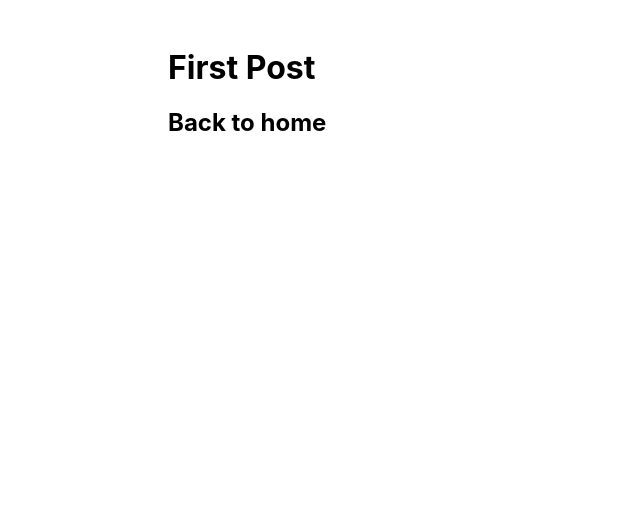
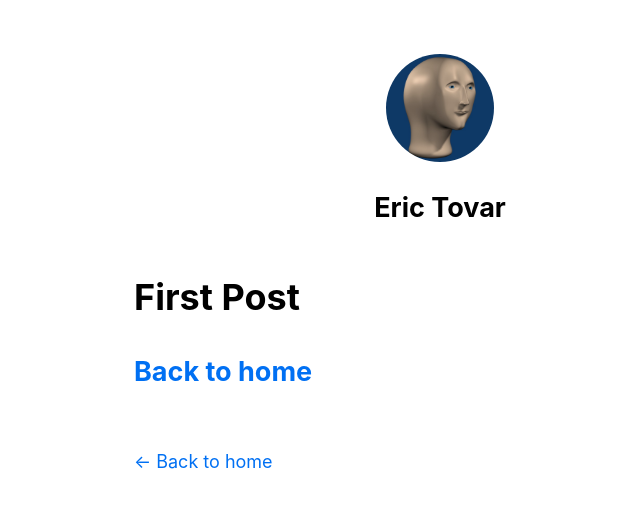
Before and after one commit to code-v1/next_js_test, a Next.js app: page /posts/first-post in a window 1280 px wide. Shown: the top 508 px of the page, without its empty margins (200-840 px from the left). Built offline with nearby package versions, Linux system fonts and the light colour scheme.

Commit message:
css styles and website start

```diff
--- a/pages/_app.js
+++ b/pages/_app.js
@@ -1,7 +1,9 @@
-import '../styles/globals.css'
+import '../styles/globals.css';
+
 
 function MyApp({ Component, pageProps }) {
   return <Component {...pageProps} />
 }
 
+
 export default MyApp
--- a/pages/components/layout.js
+++ b/pages/components/layout.js
@@ -1,6 +1,73 @@
-import styles from './layout.module.css'
+import Head from 'next/head';
+import Image from 'next/image';
+import styles from './layout.module.css';
+import utilStyles from '/styles/utils.module.css';
+import Link from 'next/link';
 
+const name = 'Eric Tovar';
+export const siteTitle = 'Next.js Sample Website';
 
-export default function Layout({ children }) {
-    return <div className={styles.container}>{children}</div>;
+export default function Layout({ children, home }) {
+  return (
+    <div className={styles.container}>
+      <Head>
+        <link rel="icon" href="/favicon.ico" />
+        <meta
+          name="description"
+          content="Learn how to build a personal website using Next.js"
+        />
+        <meta
+          property="og:image"
+          content={`https://og-image.vercel.app/${encodeURI(
+            siteTitle,
+          )}.png?theme=light&md=0&fontSize=75px&images=https%3A%2F%2Fassets.vercel.com%2Fimage%2Fupload%2Ffront%2Fassets%2Fdesign%2Fnextjs-black-logo.svg`}
+        />
+        <meta name="og:title" content={siteTitle} />
+        <meta name="twitter:card" content="summary_large_image" />
+      </Head>
+      <header className={styles.header}>
+        {home ? (
+          <>
+            <Image
+              priority
+              src="/images/profile.jpg"
+              className={utilStyles.borderCircle}
+              height={144}
+              width={144}
+              alt=""
+            />
+            <h1 className={utilStyles.heading2Xl}>{name}</h1>
+          </>
+        ) : (
+          <>
+            <Link href="/">
+              <a>
+                <Image
+                  priority
+                  src="/images/profile.jpg"
+                  className={utilStyles.borderCircle}
+                  height={108}
+                  width={108}
+                  alt=""
+                />
+              </a>
+            </Link>
+            <h2 className={utilStyles.headingLg}>
+              <Link href="/">
+                <a className={utilStyles.colorInherit}>{name}</a>
+              </Link>
+            </h2>
+          </>
+        )}
+      </header>
+      <main>{children}</main>
+      {!home && (
+        <div className={styles.backToHome}>
+          <Link href="/">
+            <a>← Back to home</a>
+          </Link>
+        </div>
+      )}
+    </div>
+  );
 }
--- a/pages/components/layout.module.css
+++ b/pages/components/layout.module.css
@@ -2,5 +2,14 @@
     max-width: 36rem;
     padding: 0 1rem;
     margin: 3rem auto 6rem;
+  }
 
-}
+  .header {
+    display: flex;
+    flex-direction: column;
+    align-items: center;
+  }
+
+  .backToHome {
+    margin: 3rem 0 0;
+  }
--- a/styles/globals.css
+++ b/styles/globals.css
@@ -2,25 +2,26 @@
 body {
   padding: 0;
   margin: 0;
-  font-family: -apple-system, BlinkMacSystemFont, Segoe UI, Roboto, Oxygen,
-    Ubuntu, Cantarell, Fira Sans, Droid Sans, Helvetica Neue, sans-serif;
-}
-
-a {
-  color: inherit;
-  text-decoration: none;
+  font-family: -apple-system, BlinkMacSystemFont, Segoe UI, Roboto, Oxygen, Ubuntu,
+    Cantarell, Fira Sans, Droid Sans, Helvetica Neue, sans-serif;
+  line-height: 1.6;
+  font-size: 18px;
 }
 
 * {
   box-sizing: border-box;
 }
 
-@media (prefers-color-scheme: dark) {
-  html {
-    color-scheme: dark;
-  }
-  body {
-    color: white;
-    background: black;
-  }
+a {
+  color: #0070f3;
+  text-decoration: none;
 }
+
+a:hover {
+  text-decoration: underline;
+}
+
+img {
+  max-width: 100%;
+  display: block;
+}
--- /dev/null
+++ b/styles/utils.module.css
@@ -0,0 +1,52 @@
+.heading2Xl {
+    font-size: 2.5rem;
+    line-height: 1.2;
+    font-weight: 800;
+    letter-spacing: -0.05rem;
+    margin: 1rem 0;
+  }
+
+  .headingXl {
+    font-size: 2rem;
+    line-height: 1.3;
+    font-weight: 800;
+    letter-spacing: -0.05rem;
+    margin: 1rem 0;
+  }
+
+  .headingLg {
+    font-size: 1.5rem;
+    line-height: 1.4;
+    margin: 1rem 0;
+  }
+
+  .headingMd {
+    font-size: 1.2rem;
+    line-height: 1.5;
+  }
+
+  .borderCircle {
+    border-radius: 9999px;
+  }
+
+  .colorInherit {
+    color: inherit;
+  }
+
+  .padding1px {
+    padding-top: 1px;
+  }
+
+  .list {
+    list-style: none;
+    padding: 0;
+    margin: 0;
+  }
+
+  .listItem {
+    margin: 0 0 1.25rem;
+  }
+
+  .lightText {
+    color: #666;
+  }
```
Also changed, not shown: pages/index.js (+13 -63 lines), public/images/profile.jpg (added), public/images/profile2.jpg (deleted).
